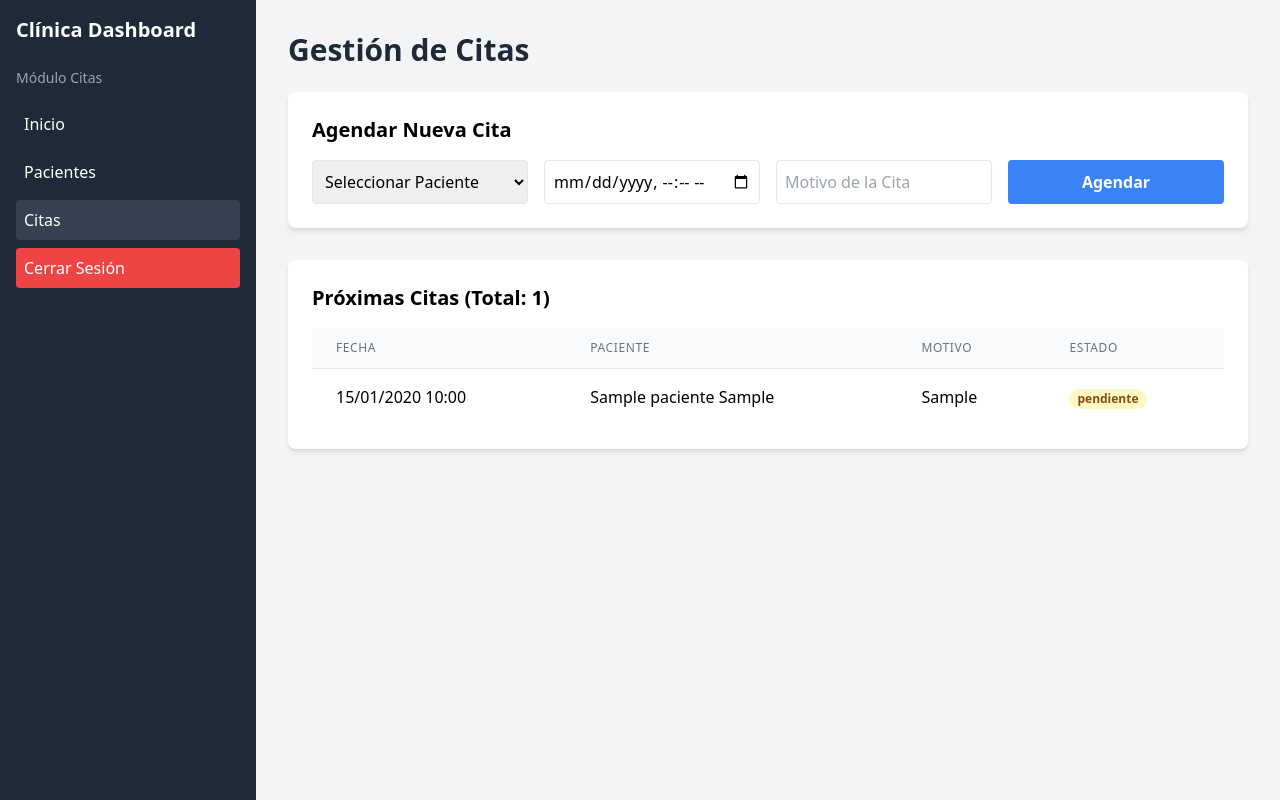
After one commit to Yuno-gsai/clinica-dashboard-git, a PHP site: page /citas.php in a window 1280 px wide. The commit adds this page. Run offline with PHP 8.4, Linux system fonts and the light colour scheme; a user stored in the database is signed in; tables that the repository leaves empty hold one stand-in row (values such as "Sample post"); some libraries are stand-ins or nearby versions.

Commit message:
feat(citas): Implementado modulo CRUD de citas y añadido enlace al sidebar.

```diff
--- /dev/null
+++ b/citas.php
@@ -0,0 +1,105 @@
+<?php
+// citas.php
+
+session_start();
+if (!isset($_SESSION['user_id'])) {
+    header("Location: login.php");
+    exit;
+}
+include('db_connection.php');
+
+// Lógica de AGREGAR CITA (CREATE)
+if ($_SERVER["REQUEST_METHOD"] == "POST" && isset($_POST['add_cita'])) {
+    $paciente_id = $_POST['paciente_id'] ?? 0;
+    $fecha_hora = $_POST['fecha_hora'] ?? '';
+    $motivo = $_POST['motivo'] ?? '';
+
+    $stmt = $conn->prepare("INSERT INTO citas (paciente_id, fecha, motivo) VALUES (?, ?, ?)");
+    $stmt->bind_param("iss", $paciente_id, $fecha_hora, $motivo);
+    $stmt->execute();
+    $stmt->close();
+    header("Location: citas.php");
+    exit;
+}
+
+// Lógica de LEER CITAS (READ - usando JOIN)
+$sql_citas = "SELECT c.id, c.fecha, c.motivo, c.estado, p.nombre, p.apellido
+              FROM citas c
+              JOIN pacientes p ON c.paciente_id = p.id
+              ORDER BY c.fecha DESC";
+$result_citas = $conn->query($sql_citas);
+$citas = $result_citas->fetch_all(MYSQLI_ASSOC);
+
+// Obtener lista de pacientes para el formulario
+$result_pacientes = $conn->query("SELECT id, nombre, apellido FROM pacientes ORDER BY nombre ASC");
+$pacientes = $result_pacientes->fetch_all(MYSQLI_ASSOC);
+
+$conn->close();
+?>
+
+<!DOCTYPE html>
+<html lang="es">
+<head>
+    <meta charset="UTF-8">
+    <meta name="viewport" content="width=device-width, initial-scale=1.0">
+    <title>Citas | Clínica</title>
+    <script src="https://cdn.tailwindcss.com"></script>
+</head>
+<body class="bg-gray-100 min-h-screen">
+    <div class="flex">
+        <aside class="w-64 bg-gray-800 h-screen p-4 text-white">
+            <h1 class="text-xl font-bold mb-6">Clínica Dashboard</h1>
+            <p class="text-sm text-gray-400 mb-4">Módulo Citas</p>
+            <ul>
+                <li class="mb-2"><a href="dashboard.php" class="block p-2 rounded hover:bg-gray-700">Inicio</a></li>
+                <li class="mb-2"><a href="pacientes.php" class="block p-2 rounded hover:bg-gray-700">Pacientes</a></li>
+                <li class="mb-2"><a href="citas.php" class="block p-2 rounded bg-gray-700">Citas</a></li> <li class="mb-2"><a href="logout.php" class="block p-2 rounded hover:bg-red-700 bg-red-500">Cerrar Sesión</a></li>
+            </ul>
+        </aside>
+        <main class="flex-1 p-8">
+            <h1 class="text-3xl font-bold text-gray-800 mb-6">Gestión de Citas</h1>
+
+            <div class="bg-white p-6 rounded-lg shadow-md mb-8">
+                <h2 class="text-xl font-semibold mb-4">Agendar Nueva Cita</h2>
+                <form action="citas.php" method="POST" class="grid grid-cols-4 gap-4">
+                    <select name="paciente_id" required class="p-2 border rounded">
+                        <option value="">Seleccionar Paciente</option>
+                        <?php foreach ($pacientes as $p): ?>
+                            <option value="<?php echo $p['id']; ?>"><?php echo $p['nombre'] . ' ' . $p['apellido']; ?></option>
+                        <?php endforeach; ?>
+                    </select>
+                    <input type="datetime-local" name="fecha_hora" required class="p-2 border rounded">
+                    <input type="text" name="motivo" placeholder="Motivo de la Cita" required class="p-2 border rounded">
+                    <button type="submit" name="add_cita" class="bg-blue-500 hover:bg-blue-600 text-white font-bold py-2 px-4 rounded">Agendar</button>
+                </form>
+            </div>
+
+            <div class="bg-white p-6 rounded-lg shadow-md">
+                <h2 class="text-xl font-semibold mb-4">Próximas Citas (Total: <?php echo count($citas); ?>)</h2>
+                <table class="min-w-full divide-y divide-gray-200">
+                    <thead class="bg-gray-50">
+                        <tr>
+                            <th class="px-6 py-3 text-left text-xs font-medium text-gray-500 uppercase tracking-wider">Fecha</th>
+                            <th class="px-6 py-3 text-left text-xs font-medium text-gray-500 uppercase tracking-wider">Paciente</th>
+                            <th class="px-6 py-3 text-left text-xs font-medium text-gray-500 uppercase tracking-wider">Motivo</th>
+                            <th class="px-6 py-3 text-left text-xs font-medium text-gray-500 uppercase tracking-wider">Estado</th>
+                        </tr>
+                    </thead>
+                    <tbody class="bg-white divide-y divide-gray-200">
+                        <?php foreach ($citas as $cita): ?>
+                        <tr>
+                            <td class="px-6 py-4 whitespace-nowrap"><?php echo date('d/m/Y H:i', strtotime($cita['fecha'])); ?></td>
+                            <td class="px-6 py-4 whitespace-nowrap"><?php echo $cita['nombre'] . ' ' . $cita['apellido']; ?></td>
+                            <td class="px-6 py-4 whitespace-nowrap"><?php echo $cita['motivo']; ?></td>
+                            <td class="px-6 py-4 whitespace-nowrap">
+                                <span class="px-2 inline-flex text-xs leading-5 font-semibold rounded-full bg-yellow-100 text-yellow-800"><?php echo $cita['estado']; ?></span>
+                            </td>
+                        </tr>
+                        <?php endforeach; ?>
+                    </tbody>
+                </table>
+            </div>
+        </main>
+    </div>
+</body>
+</html>
--- a/dashboard.php
+++ b/dashboard.php
@@ -27,8 +27,8 @@ $userRole = $_SESSION['user_role'];
             <ul>
                 <li class="mb-2"><a href="dashboard.php" class="block p-2 rounded bg-gray-700">Inicio</a></li>
                 <li class="mb-2"><a href="pacientes.php" class="block p-2 rounded hover:bg-gray-700">Pacientes</a></li>
-                <li class="mb-2">
-                    <a href="logout.php" class="block p-2 rounded hover:bg-red-700 bg-red-500">Cerrar Sesión</a></li>
+                <li class="mb-2"><a href="citas.php" class="block p-2 rounded hover:bg-gray-700">Citas</a></li>
+                <li class="mb-2"><a href="logout.php" class="block p-2 rounded hover:bg-red-700 bg-red-500">Cerrar Sesión</a></li>
             </ul>
         </aside>
         <main class="flex-1 p-8">
```
